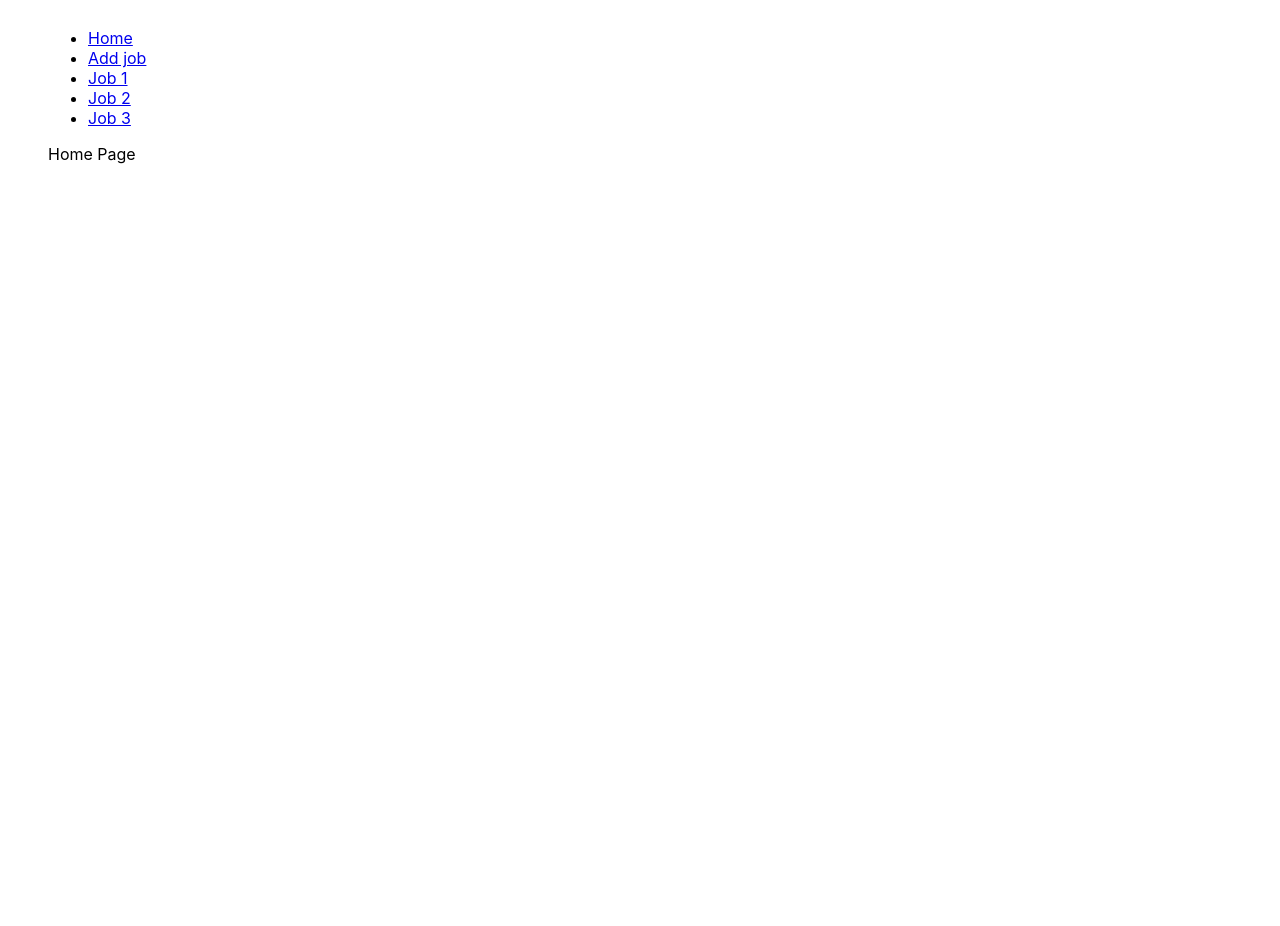
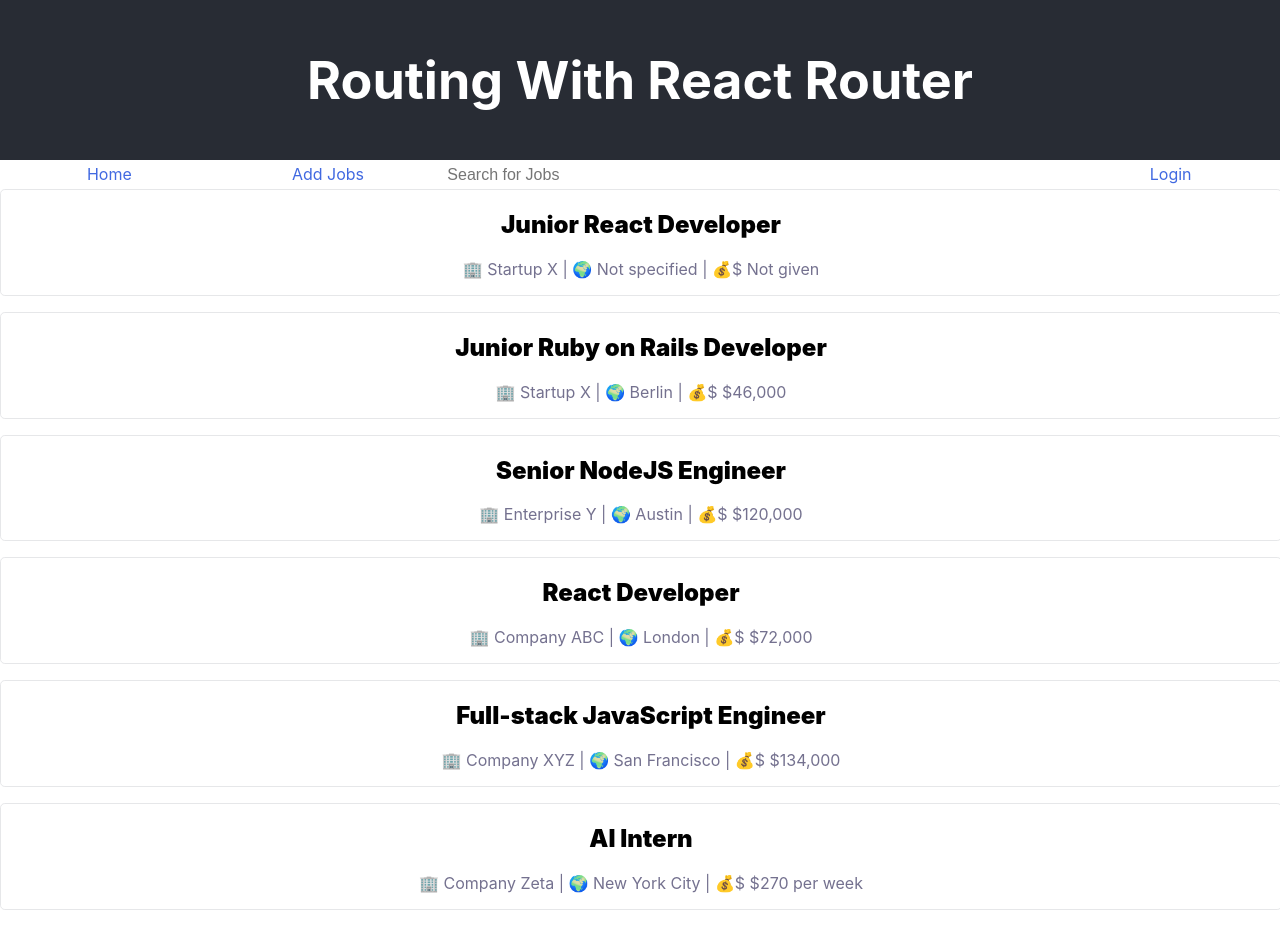
Before and after one commit to storiaca/handson-react, a React (Create React App) app: page / in a window 1280 px wide. Before the commit the page ends 800 px from the top, so only its background shows below. Built offline with nearby package versions, Linux system fonts and the light colour scheme.

Commit message:
Add routes in App.js

```diff
--- a/src/App.js
+++ b/src/App.js
@@ -1,46 +1,37 @@
-import React, { Component } from "react";
+import React, { Component, Fragment } from "react";
+import {
+  BrowserRouter as Router,
+  Route,
+  Switch,
+  Link,
+} from 'react-router-dom';
 import { ThemeProvider } from "styled-components";
 import "./App.css";
-import JobList from "./components/JobList";
-import JobsAPI from "./api/JobsAPI";
-import JobCreationForm from "./components/JobCreationForm";
 import Navigation from "./components/Navigation";
-import { SubtleButton } from "./components/Button";
 import theme from "./theme";
+import JobListPage from './containers/JobListPage';
+import CreateJobPage from './containers/CreateJobPage';
+
+const NotFound = () => <div>404 Page</div>;
 
 class App extends Component {
-  state = {
-    jobs: [],
-    isFormVisible: false,
-    loading: false
-  };
-
-  componentDidMount = async () => {
-    this.setState({ loading: true });
-    const jobs = await JobsAPI.getJobs();
-    this.setState({ jobs, loading: false });
-  };
-
-  toggleFormVisible = () => {
-    this.setState({
-      isFormVisible: !this.state.isFormVisible
-    });
-  };
   render() {
     return (
       <ThemeProvider theme={theme}>
         <div className="App">
           <header className="App-header">
-            <h1>Creating a Reusable List Component</h1>
+            <h1>Routing With React Router</h1>
           </header>
-          <Navigation />
-          <SubtleButton onClick={this.toggleFormVisible}>
-            {this.state.isFormVisible ? "Hide form" : "Show form"}
-          </SubtleButton>
-          <div style={{ display: this.state.isFormVisible ? "block" : "none" }}>
-            <JobCreationForm />
-          </div>
-          <JobList jobs={this.state.jobs} />
+          <Router>
+            <Fragment>
+              <Navigation />
+              <Switch>
+                <Route exact path="/" component={JobListPage} />
+                <Route exact path="/add-job" component={CreateJobPage} />
+                <Route component={NotFound} />
+              </Switch>
+            </Fragment>
+          </Router>
         </div>
       </ThemeProvider>
     );
--- a/src/components/Navigation.jsx
+++ b/src/components/Navigation.jsx
@@ -1,5 +1,6 @@
 import React from "react";
 import styled from "styled-components";
+import { Link } from 'react-router-dom';
 
 const NavigationList = styled.ul`
   display: flex;
@@ -11,7 +12,11 @@ const NavigationList = styled.ul`
 const NavigationItem = styled.li`
   margin: 4px 8px;
   flex: ${props => props.grow || 1};
-  color: ${props => props.theme.colors.primary};
+  > a {
+    color: ${props => props.theme.colors.primary};
+    text-decoration: none;
+  }
+
 `;
 
 const Input = styled.input`
@@ -23,12 +28,12 @@ const Input = styled.input`
 export default () => (
   <nav>
     <NavigationList>
-      <NavigationItem>Home</NavigationItem>
-      <NavigationItem>Add Jobs</NavigationItem>
+      <NavigationItem><Link to="/">Home</Link></NavigationItem>
+      <NavigationItem><Link to="/add-job">Add Jobs</Link></NavigationItem>
       <NavigationItem grow={3}>
         <Input type="text" placeholder="Search for Jobs" />
       </NavigationItem>
-      <NavigationItem>Login</NavigationItem>
+      <NavigationItem><Link to="/login">Login</Link></NavigationItem>
     </NavigationList>
   </nav>
 );
--- /dev/null
+++ b/src/containers/CreateJobPage.jsx
@@ -0,0 +1,10 @@
+import React, { Component } from 'react'
+import JobCreationForm from '../components/JobCreationForm';
+
+export default class CreateJobPage extends Component {
+  render() {
+    return (
+      <JobCreationForm />
+    )
+  }
+}
--- /dev/null
+++ b/src/containers/JobListPage.jsx
@@ -0,0 +1,24 @@
+import React, { Component } from 'react'
+import JobList from '../components/JobList';
+import JobsAPI from '../api/JobsAPI';
+
+export default class JobListPage extends Component {
+  state = {
+    jobs: [],
+    loading: false
+  }
+
+  componentDidMount = async () => {
+    this.setState({ loading: true });
+    const jobs = await JobsAPI.getJobs();
+    this.setState({ jobs, loading: false });
+  }
+
+  render() {
+    return (
+      <div>
+        <JobList jobs={this.state.jobs} />
+      </div>
+    )
+  }
+}
--- a/src/index.js
+++ b/src/index.js
@@ -1,11 +1,10 @@
 import React from 'react';
 import ReactDOM from 'react-dom';
 import './index.css';
-//import App from './App';
-import RouterPlayground from './RouterPlayground';
+import App from './App';
 import * as serviceWorker from './serviceWorker';
 
-ReactDOM.render(<RouterPlayground />, document.getElementById('root'));
+ReactDOM.render(<App />, document.getElementById('root'));
 
 // If you want your app to work offline and load faster, you can change
 // unregister() to register() below. Note this comes with some pitfalls.
```
